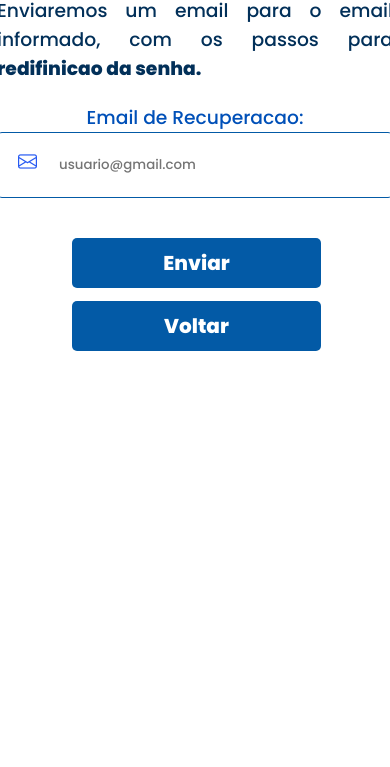
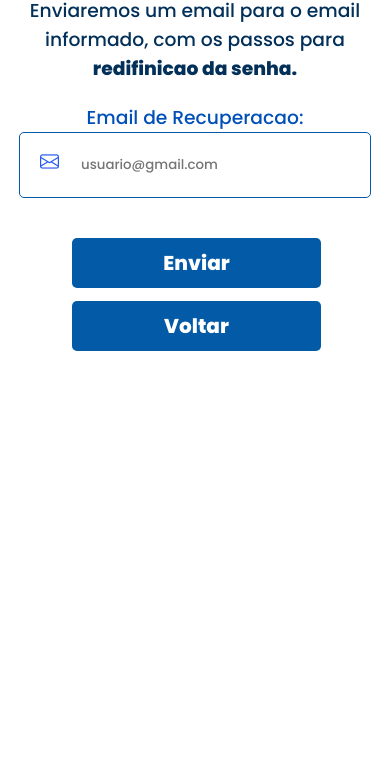
Before and after one commit to ErosFranklin/ScreenningProgramming2024, a plain HTML site: page frontend/html/esq_senha.html in a window 390 px wide. Shown: the part 77-844 px from the top of the page. Drawn offline with nearby package versions, Linux system fonts and the light colour scheme.

Commit message:
update media querie esq_senha.html

```diff
--- a/frontend/estilo/media-querie-esq_senha.css
+++ b/frontend/estilo/media-querie-esq_senha.css
@@ -21,24 +21,25 @@ Grandes telas: acima de 1200px
     }
     .esq-senha{
         height: 100%;
+        justify-content: center;
+        align-content: center;
     }
     .titles{
-        display:flex;
-        flex-direction: column;
-
-        left:5%;
         position: relative;
-        width: 90%;
+        text-align: center;
+        width: 100%;
     }
     .titles p{
-        text-align: justify;
+        display:block;
+        width: 80% ;
+        margin: auto;
         font-size: 1.3em;
     }
     label{
         font-size: 1.3em;
     }
     .componentesESQ{
-        width: 90%;
+        width: 80%;
         height: auto;
         padding: 10px;
     }
--- a/frontend/estilo/media-querie-login.css
+++ b/frontend/estilo/media-querie-login.css
@@ -24,14 +24,18 @@ Grandes telas: acima de 1200px
     }
     .titles{
         font-size: 15px;
+
     }
     .titles p{
         font-size:0.9em;
+
     }
     .login1{
         width: 100%;
         height:35em;
         margin-bottom: 10px;
+        align-content: center;/* Alinha verticalmente */
+        justify-content: center;/* Alinha horizontalmente */
         top:56%;
         border-radius: 60px 0px 0px 0px;
         z-index:2;
--- a/frontend/estilo/style-cadastro.css
+++ b/frontend/estilo/style-cadastro.css
@@ -27,7 +27,6 @@ body{
 }
 .cadastro{
     background-color: rgb(255, 255, 255);
-    display: flexbox;
     width: 900px;
     height: auto;
     margin: auto;
```
Also changed, not shown: frontend/estilo/media-querie-cadastro.css (added, +8 -0 lines), frontend/estilo/style-login.css (+4 -4 lines).
